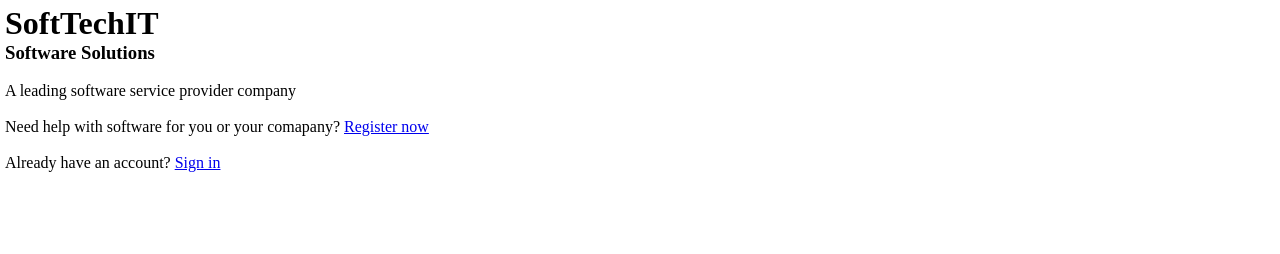
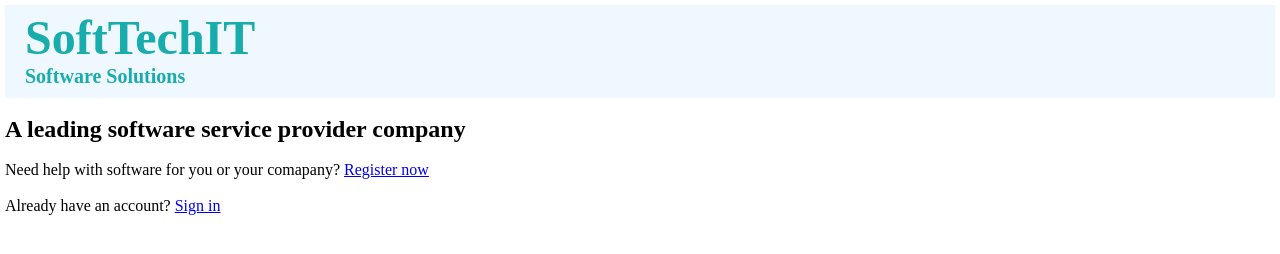
Before and after one commit to BlackRaven37/dit482, a plain HTML site: page index.html in a window 1280 px wide. Drawn offline with Linux system fonts and the light colour scheme.

Commit message:
modified on 17.03.23

```diff
--- a/css/styles.css
+++ b/css/styles.css
@@ -6,3 +6,14 @@ body {
     background-color: #fff;
     padding: 5px;
 }
+#body-header {
+    background-color: aliceblue;
+    padding: 5px 20px 10px 20px;
+    color:rgb(25, 172, 172);
+}
+h1 {
+    font-size: 48px;
+}
+#body-header h3 {
+    font-size: 20px;
+}
--- a/index.html
+++ b/index.html
@@ -8,12 +8,12 @@
     <title>CyberCracks</title>
 </head>
 <body>
-    <header>
+    <header id="body-header">
         <h1>SoftTechIT</h1>
         <h3>Software Solutions</h3>
     </header><br>
     <main>
-        <p>A leading software service provider company</p><br>
+        <p><h2>A leading software service provider company</h2></p><br>
         <p>Need help with software for you or your comapany?&nbsp;<a href="./html/register.html" target="_blank">Register now</a></p><br>
         <p>Already have an account? <a href="./html/sign-in.html" target="_blank">Sign in</a></p>
     </main>
```
